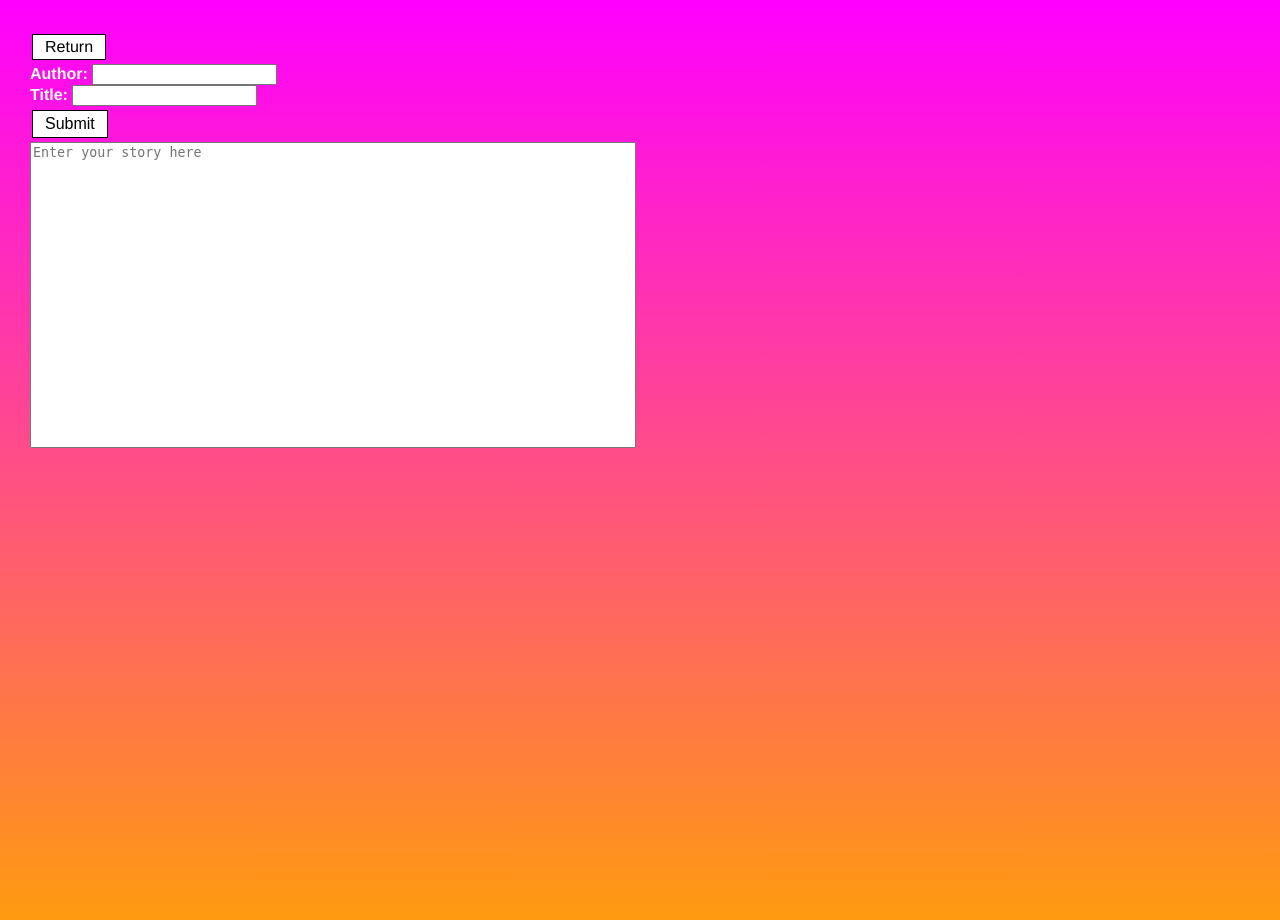
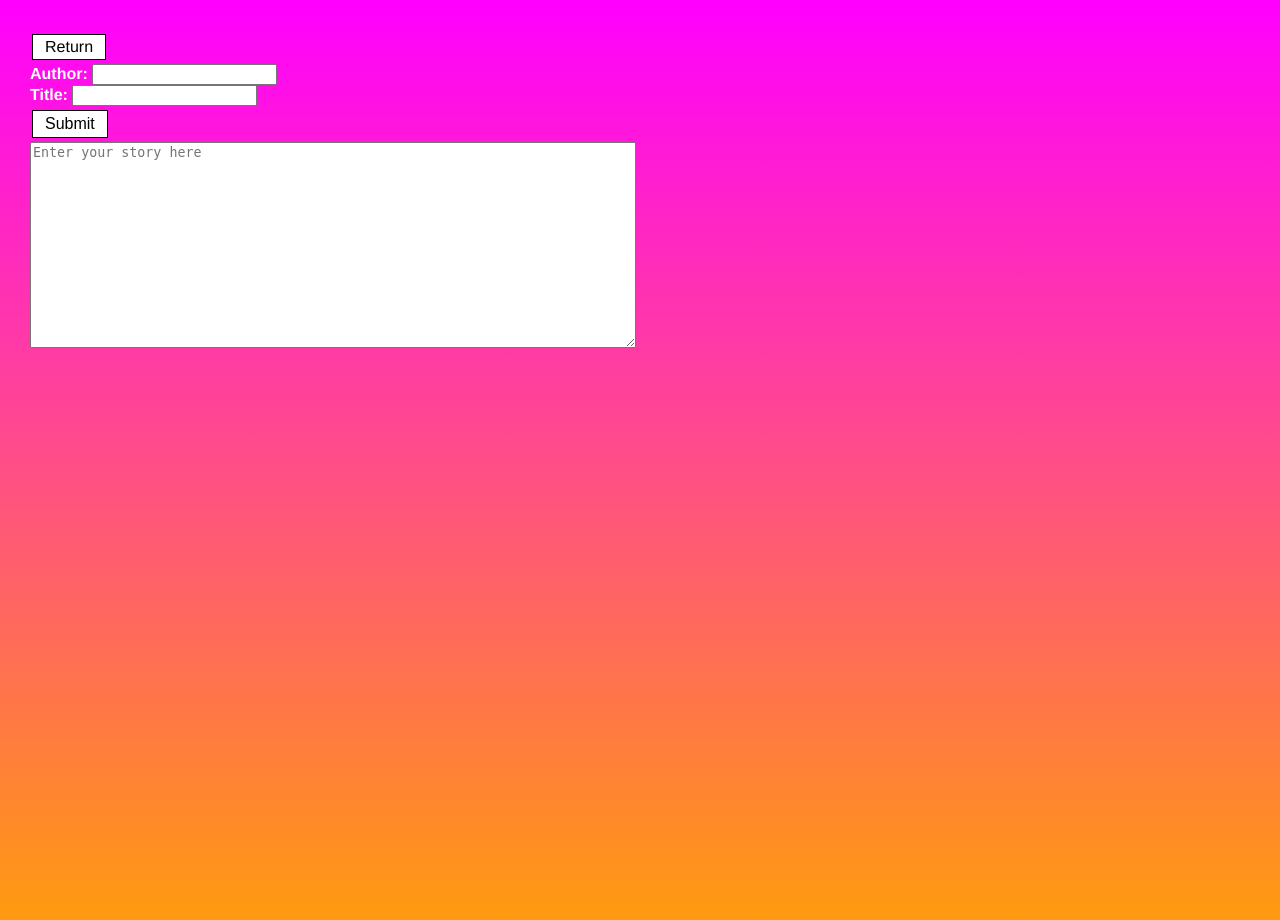
Before and after one commit to wwick/news-website, a PHP site: page /write.php in a window 1280 px wide. Run offline with PHP 8.4, Linux system fonts and the light colour scheme; the visitor is signed in with stand-in values (Sample User, id 1).

Commit message:
comment box resized

```diff
--- a/story.php
+++ b/story.php
@@ -127,7 +127,6 @@ if ($count != 1) {
 	echo "
 	</tbody>
 	</table>
-	<br>
 	";
 } else {
 	echo "<h3>There are no comments to show. If you are a registered user, you can add a comment for all users to view.</h3>";
--- a/stylesheet.css
+++ b/stylesheet.css
@@ -68,8 +68,7 @@ a {
 }
 
 textarea {
-    resize: none;
-    height: 300px;
+    height: 200px;
     width: 600px;
 }
 
```
